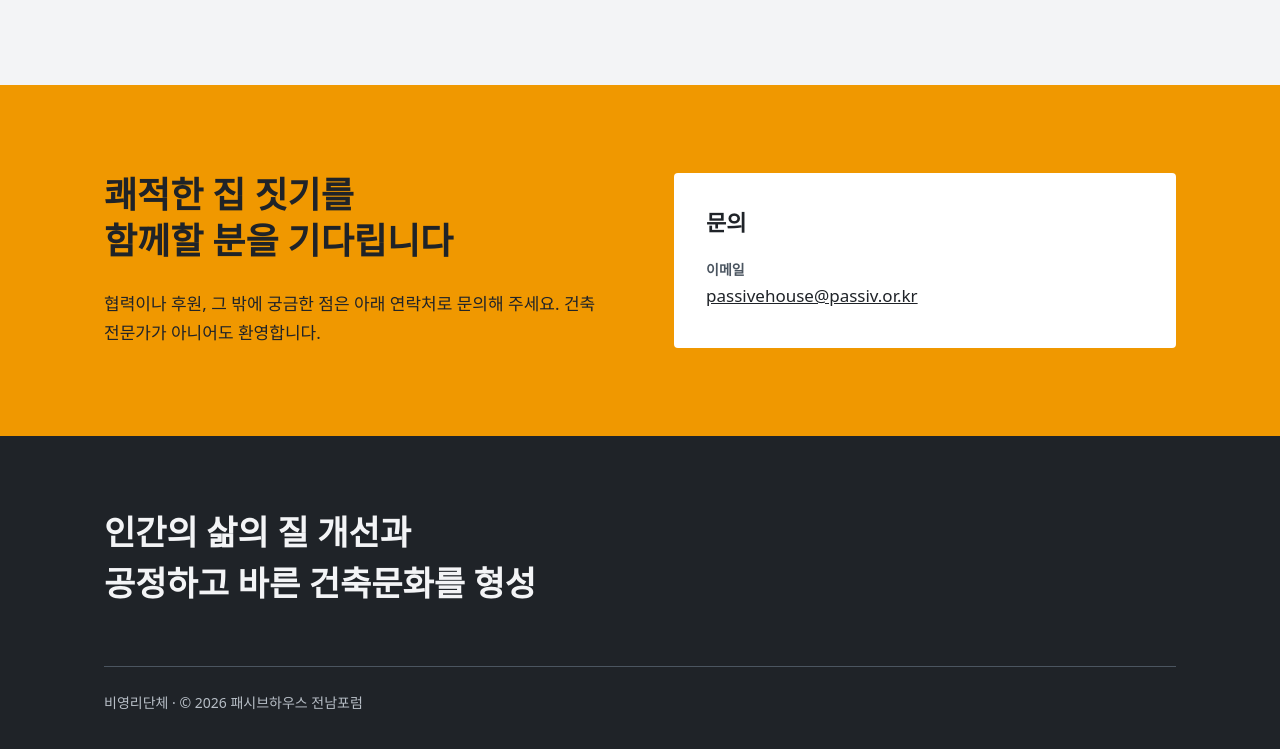
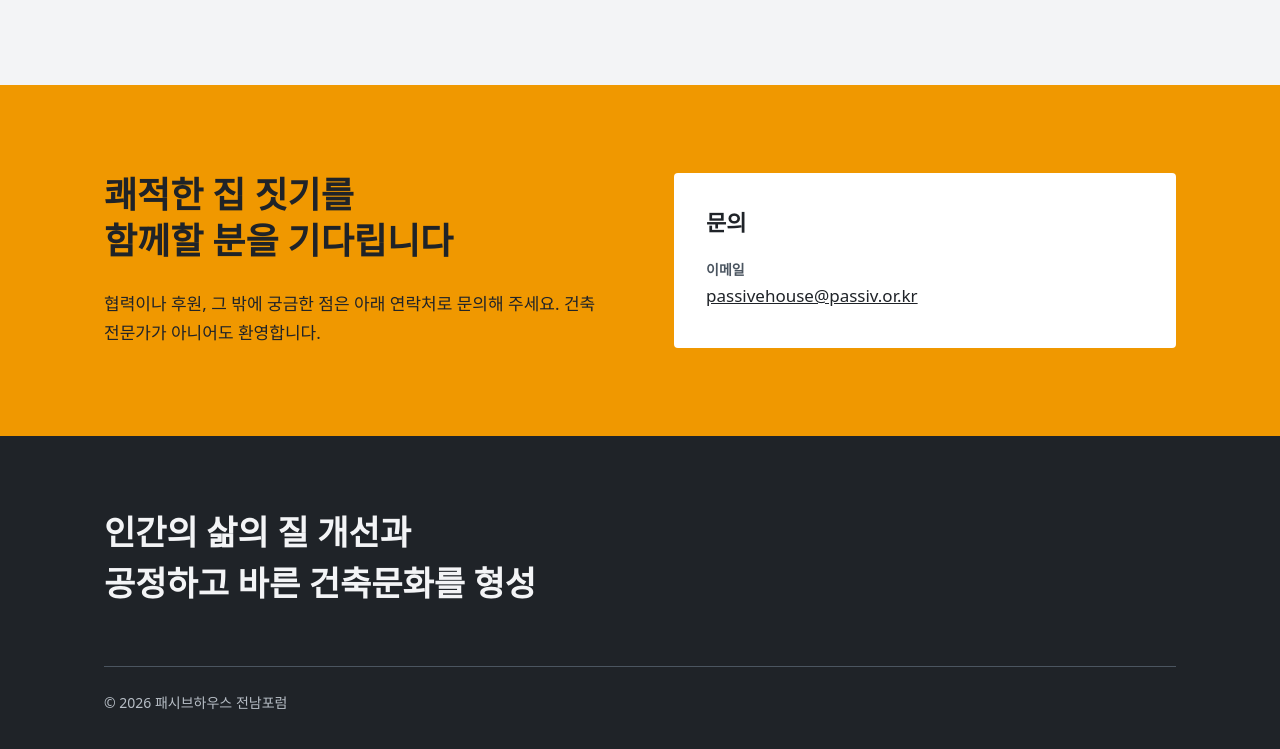
Before and after one commit to gurupark/website, a plain HTML site: page index.html in a window 1280 px wide. Shown: the part 4927-5676 px from the top of the page. Drawn offline with Linux system fonts and the light colour scheme; a web font is replaced by a local one.

Commit message:
Update index.html

```diff
--- a/index.html
+++ b/index.html
@@ -281,7 +281,7 @@ a:focus-visible{outline:2px solid currentColor;outline-offset:3px}
 <p style="flex: 1 1 420px; min-width: 0; margin: 0; font-family: 'Noto Serif KR', serif; font-weight: 700; font-size: 34px; line-height: 1.5; text-wrap: balance">인간의 삶의 질 개선과<br>공정하고 바른 건축문화를 형성</p>
 </div>
 
-<div style="border-top: 1px solid #4B5560; padding-top: 24px; font-size: 14px; color: #B7BEC6">비영리단체 · © 2026 패시브하우스 전남포럼</div>
+<div style="border-top: 1px solid #4B5560; padding-top: 24px; font-size: 14px; color: #B7BEC6">© 2026 패시브하우스 전남포럼</div>
 </div>
 </footer>
 
```
